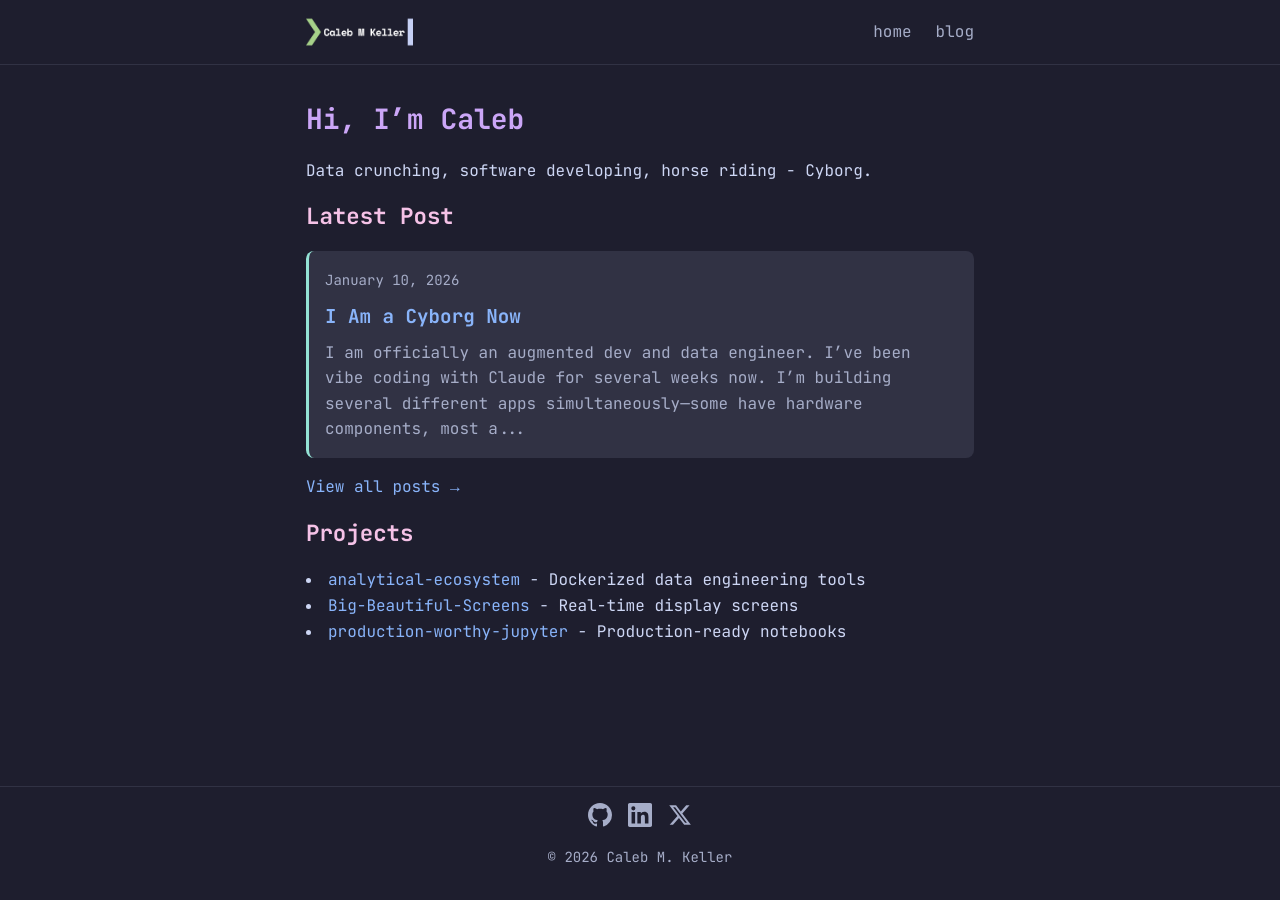
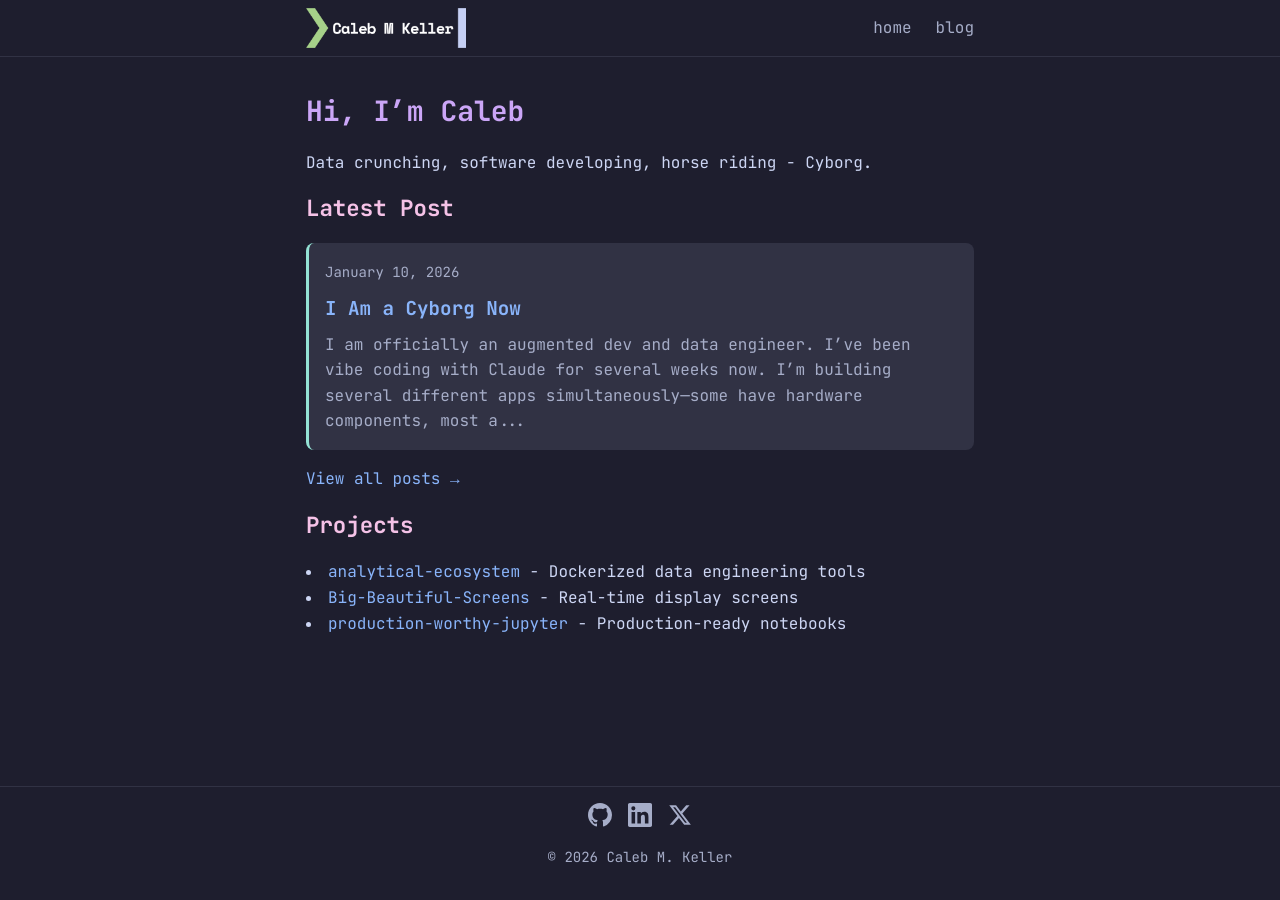
Before and after one commit to wrathagom/wrathagom.github.io, a Jekyll site: the page built from index.md, in a window 1280 px wide. Built offline with Jekyll 4.4.1, drawn with Linux system fonts in a browser that asks for light colours.

Commit message:
Fixed logo sizing

```diff
--- a/assets/css/style.css
+++ b/assets/css/style.css
@@ -52,7 +52,7 @@ a:hover {
 /* Header */
 header {
   border-bottom: 1px solid var(--surface0);
-  padding: 1rem 0;
+  padding: 0.25rem 0;
 }
 
 nav {
@@ -74,7 +74,7 @@ nav {
 }
 
 .site-logo {
-  height: 32px;
+  height: 48px;
   width: auto;
 }
 
```
